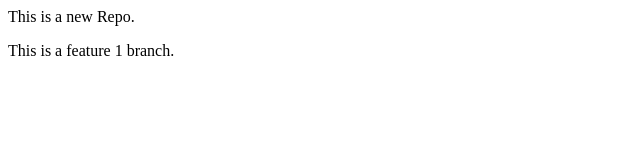
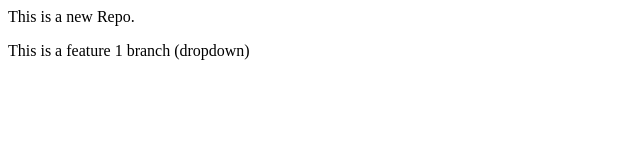
Before and after one commit to RaviNaga123/localrepo, a plain HTML site: page index.html in a window 1280 px wide. Shown: the full height of the page, 0-640 px from the left. Drawn offline with Linux system fonts and the light colour scheme.

```diff
--- a/index.html
+++ b/index.html
@@ -1,2 +1,2 @@
 <p>This is a new Repo.</p>
-<p>This is a feature 1 branch.</p>
+<p>This is a feature 1 branch (dropdown)</p>
```
